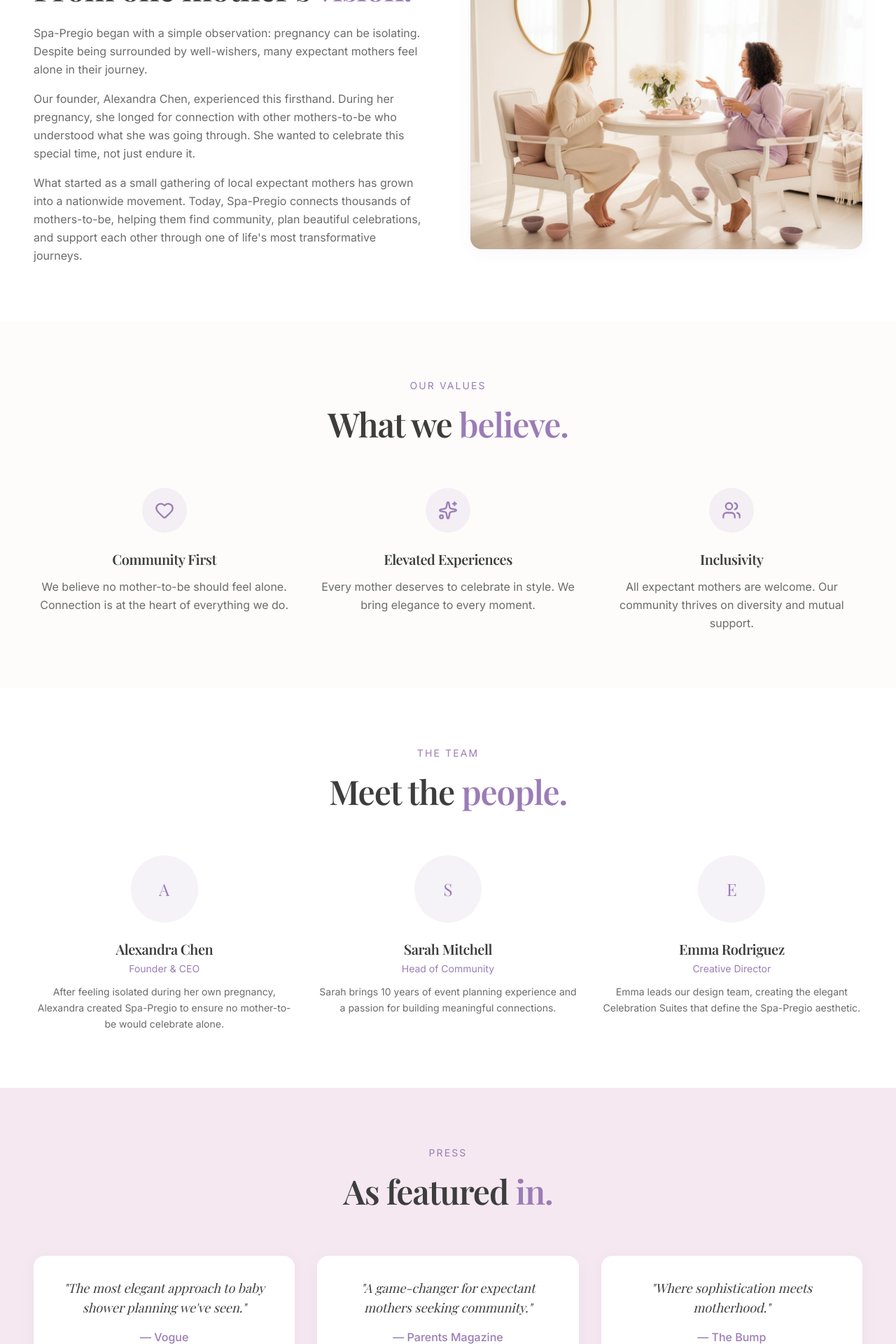
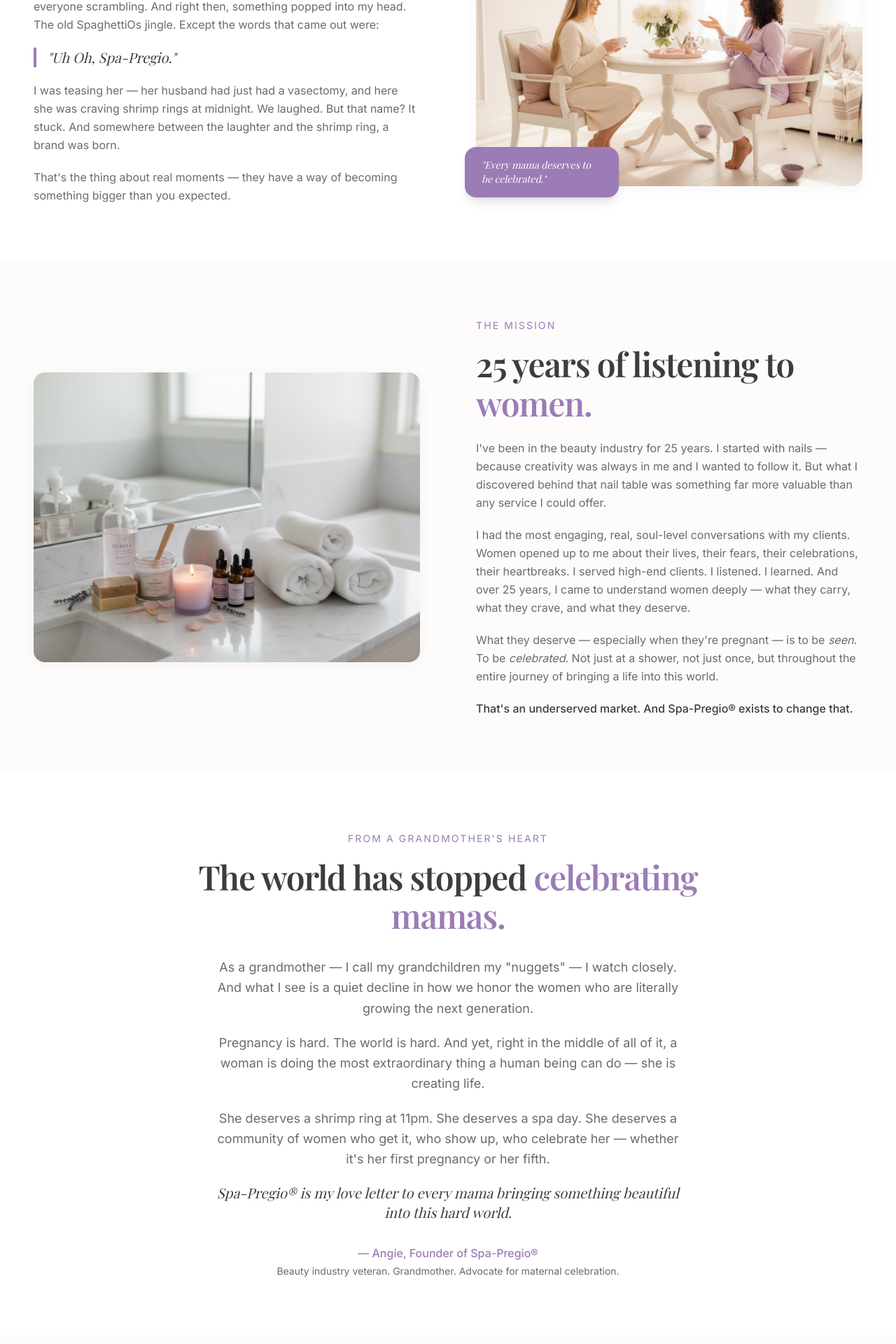
Before and after one commit to Spa-Pregio/spa-pregio-website, a React (Vite) app: page /about in a window 1280 px wide. Shown: the part 680-2600 px from the top of the page at 70% size. Built offline with nearby package versions, Linux system fonts and the light colour scheme.

Commit message:
Update About.tsx

```diff
--- a/src/pages/About.tsx
+++ b/src/pages/About.tsx
@@ -2,71 +2,123 @@ import { Link } from 'react-router-dom';
 import { ArrowRight, Heart, Users, Sparkles, Mail, MapPin } from 'lucide-react';
 
 const values = [
-  { icon: Heart, title: 'Community First', desc: 'We believe no mother-to-be should feel alone. Connection is at the heart of everything we do.' },
-  { icon: Sparkles, title: 'Elevated Experiences', desc: 'Every mother deserves to celebrate in style. We bring elegance to every moment.' },
-  { icon: Users, title: 'Inclusivity', desc: 'All expectant mothers are welcome. Our community thrives on diversity and mutual support.' },
-];
-
-const press = [
-  { name: 'Vogue', quote: 'The most elegant approach to baby shower planning we\'ve seen.' },
-  { name: 'Parents Magazine', quote: 'A game-changer for expectant mothers seeking community.' },
-  { name: 'The Bump', quote: 'Where sophistication meets motherhood.' },
-];
-
-const team = [
-  { name: 'Alexandra Chen', role: 'Founder & CEO', bio: 'After feeling isolated during her own pregnancy, Alexandra created Spa-Pregio to ensure no mother-to-be would celebrate alone.' },
-  { name: 'Sarah Mitchell', role: 'Head of Community', bio: 'Sarah brings 10 years of event planning experience and a passion for building meaningful connections.' },
-  { name: 'Emma Rodriguez', role: 'Creative Director', bio: 'Emma leads our design team, creating the elegant Celebration Suites that define the Spa-Pregio aesthetic.' },
+  { icon: Heart, title: 'Celebration is Sacred', desc: 'Every pregnancy — first or fifth — deserves to be honored. We believe the world needs more joy, more gathering, and more intentional celebration of the women bringing life into it.' },
+  { icon: Sparkles, title: 'Elevated & Intimate', desc: 'After 25 years in the beauty industry, we know what it feels like to be truly pampered. Spa-Pregio brings that elevated, personal touch to every mama\'s journey.' },
+  { icon: Users, title: 'Community at the Core', desc: 'Raising a child takes a village. We\'re building that village — locally, intentionally, and with heart — so no mama has to figure it out alone.' },
 ];
 
 export default function About() {
   return (
     <div className="w-full pt-20">
-      {/* Hero Section */}
+
+      {/* Hero */}
       <section className="w-full py-16 lg:py-24 bg-spa-cream">
         <div className="max-w-7xl mx-auto px-6 lg:px-12">
           <div className="text-center max-w-3xl mx-auto">
-            <span className="text-sm uppercase tracking-[0.15em] text-spa-purple">About</span>
+            <span className="text-sm uppercase tracking-[0.15em] text-spa-purple">Our Story</span>
             <h1 className="font-serif text-4xl sm:text-5xl lg:text-6xl text-spa-charcoal leading-tight mt-4">
-              The Celebration Suite <span className="text-spa-purple">Movement.</span>
+              It started with a <span className="text-spa-purple">shrimp ring.</span>
             </h1>
             <p className="mt-6 text-lg text-spa-gray leading-relaxed">
-              We're redefining how expectant mothers celebrate, connect, and support each other. This is more than a platform—it's a movement.
+              And a late-night craving. And a joke that became a calling.
             </p>
           </div>
         </div>
       </section>
 
-      {/* Our Story */}
+      {/* Origin Story */}
       <section className="w-full py-16 lg:py-20 bg-white">
         <div className="max-w-7xl mx-auto px-6 lg:px-12">
-          <div className="grid lg:grid-cols-2 gap-12 lg:gap-16 items-center">
+          <div className="grid lg:grid-cols-2 gap-12 lg:gap-20 items-center">
             <div>
-              <span className="text-sm uppercase tracking-[0.15em] text-spa-purple">Our Story</span>
+              <span className="text-sm uppercase tracking-[0.15em] text-spa-purple">The "Uh Oh" Moment</span>
               <h2 className="section-title mt-4">
-                From one mother's <span className="text-spa-purple">vision.</span>
+                "Uh Oh, <span className="text-spa-purple">Spa-Pregio."</span>
               </h2>
-              <div className="mt-6 space-y-4 text-spa-gray leading-relaxed">
+              <div className="mt-6 space-y-5 text-spa-gray leading-relaxed">
                 <p>
-                  Spa-Pregio began with a simple observation: pregnancy can be isolating. Despite being surrounded by well-wishers, many expectant mothers feel alone in their journey.
+                  It was 11pm when my daughter sent her husband out for a shrimp ring. You know — one of those late-night pregnancy cravings that sends everyone scrambling. And right then, something popped into my head. The old SpaghettiOs jingle. Except the words that came out were:
+                </p>
+                <p className="font-serif text-xl text-spa-charcoal italic pl-4 border-l-4 border-spa-purple">
+                  "Uh Oh, Spa-Pregio."
                 </p>
                 <p>
-                  Our founder, Alexandra Chen, experienced this firsthand. During her pregnancy, she longed for connection with other mothers-to-be who understood what she was going through. She wanted to celebrate this special time, not just endure it.
+                  I was teasing her — her husband had just had a vasectomy, and here she was craving shrimp rings at midnight. We laughed. But that name? It stuck. And somewhere between the laughter and the shrimp ring, a brand was born.
                 </p>
                 <p>
-                  What started as a small gathering of local expectant mothers has grown into a nationwide movement. Today, Spa-Pregio connects thousands of mothers-to-be, helping them find community, plan beautiful celebrations, and support each other through one of life's most transformative journeys.
+                  That's the thing about real moments — they have a way of becoming something bigger than you expected.
                 </p>
               </div>
             </div>
             <div className="relative">
               <div className="aspect-[4/3] rounded-2xl overflow-hidden shadow-elegant">
-                <img
-                  src="/images/connect_bright.jpg"
-                  alt="Mothers connecting"
-                  className="w-full h-full object-cover"
-                />
+                <img src="/images/connect_bright.jpg" alt="Mothers connecting" className="w-full h-full object-cover" />
+              </div>
+              <div className="absolute -bottom-4 -left-4 bg-spa-purple text-white px-6 py-4 rounded-2xl shadow-lg max-w-[220px]">
+                <p className="font-serif text-sm italic">"Every mama deserves to be celebrated."</p>
               </div>
             </div>
+          </div>
+        </div>
+      </section>
+
+      {/* The Why */}
+      <section className="w-full py-16 lg:py-20 bg-spa-cream">
+        <div className="max-w-7xl mx-auto px-6 lg:px-12">
+          <div className="grid lg:grid-cols-2 gap-12 lg:gap-20 items-center">
+            <div className="relative order-2 lg:order-1">
+              <div className="aspect-[4/3] rounded-2xl overflow-hidden shadow-elegant">
+                <img src="/images/spa_photo.jpg" alt="Founder story" className="w-full h-full object-cover" />
+              </div>
+            </div>
+            <div className="order-1 lg:order-2">
+              <span className="text-sm uppercase tracking-[0.15em] text-spa-purple">The Mission</span>
+              <h2 className="section-title mt-4">
+                25 years of listening to <span className="text-spa-purple">women.</span>
+              </h2>
+              <div className="mt-6 space-y-5 text-spa-gray leading-relaxed">
+                <p>
+                  I've been in the beauty industry for 25 years. I started with nails — because creativity was always in me and I wanted to follow it. But what I discovered behind that nail table was something far more valuable than any service I could offer.
+                </p>
+                <p>
+                  I had the most engaging, real, soul-level conversations with my clients. Women opened up to me about their lives, their fears, their celebrations, their heartbreaks. I served high-end clients. I listened. I learned. And over 25 years, I came to understand women deeply — what they carry, what they crave, and what they deserve.
+                </p>
+                <p>
+                  What they deserve — especially when they're pregnant — is to be <em>seen</em>. To be <em>celebrated</em>. Not just at a shower, not just once, but throughout the entire journey of bringing a life into this world.
+                </p>
+                <p className="font-medium text-spa-charcoal">
+                  That's an underserved market. And Spa-Pregio® exists to change that.
+                </p>
+              </div>
+            </div>
+          </div>
+        </div>
+      </section>
+
+      {/* Grandma Section */}
+      <section className="w-full py-16 lg:py-20 bg-white">
+        <div className="max-w-4xl mx-auto px-6 lg:px-12 text-center">
+          <span className="text-sm uppercase tracking-[0.15em] text-spa-purple">From a Grandmother's Heart</span>
+          <h2 className="section-title mt-4">
+            The world has stopped <span className="text-spa-purple">celebrating mamas.</span>
+          </h2>
+          <div className="mt-8 space-y-5 text-spa-gray leading-relaxed text-lg max-w-2xl mx-auto">
+            <p>
+              As a grandmother — I call my grandchildren my "nuggets" — I watch closely. And what I see is a quiet decline in how we honor the women who are literally growing the next generation.
+            </p>
+            <p>
+              Pregnancy is hard. The world is hard. And yet, right in the middle of all of it, a woman is doing the most extraordinary thing a human being can do — she is creating life.
+            </p>
+            <p>
+              She deserves a shrimp ring at 11pm. She deserves a spa day. She deserves a community of women who get it, who show up, who celebrate her — whether it's her first pregnancy or her fifth.
+            </p>
+            <p className="font-serif text-xl text-spa-charcoal italic">
+              Spa-Pregio® is my love letter to every mama bringing something beautiful into this hard world.
+            </p>
+          </div>
+          <div className="mt-8">
+            <p className="text-spa-purple font-medium">— Angie, Founder of Spa-Pregio®</p>
+            <p className="text-spa-gray text-sm mt-1">Beauty industry veteran. Grandmother. Advocate for maternal celebration.</p>
           </div>
         </div>
       </section>
@@ -75,12 +127,11 @@ export default function About() {
       <section className="w-full py-16 lg:py-20 bg-spa-cream">
         <div className="max-w-7xl mx-auto px-6 lg:px-12">
           <div className="text-center mb-16">
-            <span className="text-sm uppercase tracking-[0.15em] text-spa-purple">Our Values</span>
+            <span className="text-sm uppercase tracking-[0.15em] text-spa-purple">What We Stand For</span>
             <h2 className="section-title mt-4">
               What we <span className="text-spa-purple">believe.</span>
             </h2>
           </div>
-
           <div className="grid md:grid-cols-3 gap-8">
             {values.map((value, index) => (
               <div key={index} className="text-center">
@@ -89,52 +140,6 @@ export default function About() {
                 </div>
                 <h3 className="font-serif text-xl text-spa-charcoal mb-3">{value.title}</h3>
                 <p className="text-spa-gray leading-relaxed">{value.desc}</p>
-              </div>
-            ))}
-          </div>
-        </div>
-      </section>
-
-      {/* Team */}
-      <section className="w-full py-16 lg:py-20 bg-white">
-        <div className="max-w-7xl mx-auto px-6 lg:px-12">
-          <div className="text-center mb-16">
-            <span className="text-sm uppercase tracking-[0.15em] text-spa-purple">The Team</span>
-            <h2 className="section-title mt-4">
-              Meet the <span className="text-spa-purple">people.</span>
-            </h2>
-          </div>
-
-          <div className="grid md:grid-cols-3 gap-8">
-            {team.map((member, index) => (
-              <div key={index} className="text-center">
-                <div className="w-24 h-24 rounded-full bg-spa-purple/10 flex items-center justify-center mx-auto mb-6">
-                  <span className="font-serif text-2xl text-spa-purple">{member.name[0]}</span>
-                </div>
-                <h3 className="font-serif text-xl text-spa-charcoal">{member.name}</h3>
-                <p className="text-spa-purple text-sm mt-1">{member.role}</p>
-                <p className="text-spa-gray text-sm mt-3 leading-relaxed">{member.bio}</p>
-              </div>
-            ))}
-          </div>
-        </div>
-      </section>
-
-      {/* Press */}
-      <section className="w-full py-16 lg:py-20 bg-spa-blush">
-        <div className="max-w-7xl mx-auto px-6 lg:px-12">
-          <div className="text-center mb-16">
-            <span className="text-sm uppercase tracking-[0.15em] text-spa-purple">Press</span>
-            <h2 className="section-title mt-4">
-              As featured <span className="text-spa-purple">in.</span>
-            </h2>
-          </div>
-
-          <div className="grid md:grid-cols-3 gap-8">
-            {press.map((item, index) => (
-              <div key={index} className="bg-white rounded-2xl p-8 shadow-elegant text-center">
-                <p className="font-serif text-lg text-spa-charcoal italic">"{item.quote}"</p>
-                <p className="text-spa-purple font-medium mt-4">— {item.name}</p>
               </div>
             ))}
           </div>
@@ -151,51 +156,37 @@ export default function About() {
                 Get in <span className="text-spa-purple">touch.</span>
               </h2>
               <p className="mt-4 text-spa-gray leading-relaxed">
-                Have questions? We'd love to hear from you. Send us a message and we'll respond as soon as possible.
+                Whether you're an expectant mama, a local vendor, or just someone who believes in this movement — we'd love to hear from you.
               </p>
-
               <div className="mt-8 space-y-4">
                 <div className="flex items-center gap-3">
                   <Mail size={20} className="text-spa-purple" />
-                  <span className="text-spa-charcoal">hello@spapregio.com</span>
+                  <span className="text-spa-charcoal">support@spa-pregio.com</span>
                 </div>
                 <div className="flex items-center gap-3">
                   <MapPin size={20} className="text-spa-purple" />
-                  <span className="text-spa-charcoal">New York, NY</span>
+                  <span className="text-spa-charcoal">North Carolina & nationwide</span>
                 </div>
               </div>
             </div>
-
             <form className="space-y-4">
               <div className="grid grid-cols-2 gap-4">
                 <div>
                   <label className="block text-sm font-medium text-spa-charcoal mb-1">First Name</label>
-                  <input
-                    type="text"
-                    className="w-full px-4 py-3 bg-spa-lavender rounded-xl text-spa-charcoal focus:outline-none focus:ring-2 focus:ring-spa-purple/30"
-                  />
+                  <input type="text" className="w-full px-4 py-3 bg-spa-lavender rounded-xl text-spa-charcoal focus:outline-none focus:ring-2 focus:ring-spa-purple/30" />
                 </div>
                 <div>
                   <label className="block text-sm font-medium text-spa-charcoal mb-1">Last Name</label>
-                  <input
-                    type="text"
-                    className="w-full px-4 py-3 bg-spa-lavender rounded-xl text-spa-charcoal focus:outline-none focus:ring-2 focus:ring-spa-purple/30"
-                  />
+                  <input type="text" className="w-full px-4 py-3 bg-spa-lavender rounded-xl text-spa-charcoal focus:outline-none focus:ring-2 focus:ring-spa-purple/30" />
                 </div>
               </div>
               <div>
                 <label className="block text-sm font-medium text-spa-charcoal mb-1">Email</label>
-                <input
-                  type="email"
-                  className="w-full px-4 py-3 bg-spa-lavender rounded-xl text-spa-charcoal focus:outline-none focus:ring-2 focus:ring-spa-purple/30"
-                />
+                <input type="email" className="w-full px-4 py-3 bg-spa-lavender rounded-xl text-spa-charcoal focus:outline-none focus:ring-2 focus:ring-spa-purple/30" />
               </div>
               <div>
                 <label className="block text-sm font-medium text-spa-charcoal mb-1">Message</label>
-                <textarea
-                  rows={4}
-                  className="w-full px-4 py-3 bg-spa-lavender rounded-xl text-spa-charcoal focus:outline-none focus:ring-2 focus:ring-spa-purple/30 resize-none"
-                />
+                <textarea rows={4} className="w-full px-4 py-3 bg-spa-lavender rounded-xl text-spa-charcoal focus:outline-none focus:ring-2 focus:ring-spa-purple/30 resize-none" />
               </div>
               <button type="submit" className="btn-primary">
                 Send Message
@@ -213,10 +204,10 @@ export default function About() {
             Ready to join the <span className="text-spa-pink">movement?</span>
           </h2>
           <p className="mt-4 text-white/70 leading-relaxed">
-            Free membership. Instant access to a community of expectant mothers who understand your journey.
+            Free membership. A community of mamas who celebrate each other. Local vendors who show up for you.
           </p>
           <div className="flex flex-col sm:flex-row gap-4 justify-center mt-8">
-            <Link to="/join" className="bg-white text-spa-purple px-6 py-3 rounded-full font-medium hover:bg-spa-cream transition-colors inline-flex items-center justify-center gap-2">
+            <Link to="/membership" className="bg-white text-spa-purple px-6 py-3 rounded-full font-medium hover:bg-spa-cream transition-colors inline-flex items-center justify-center gap-2">
               Become a Member — Free
               <ArrowRight size={18} />
             </Link>
@@ -226,6 +217,7 @@ export default function About() {
           </div>
         </div>
       </section>
+
     </div>
   );
 }
```
